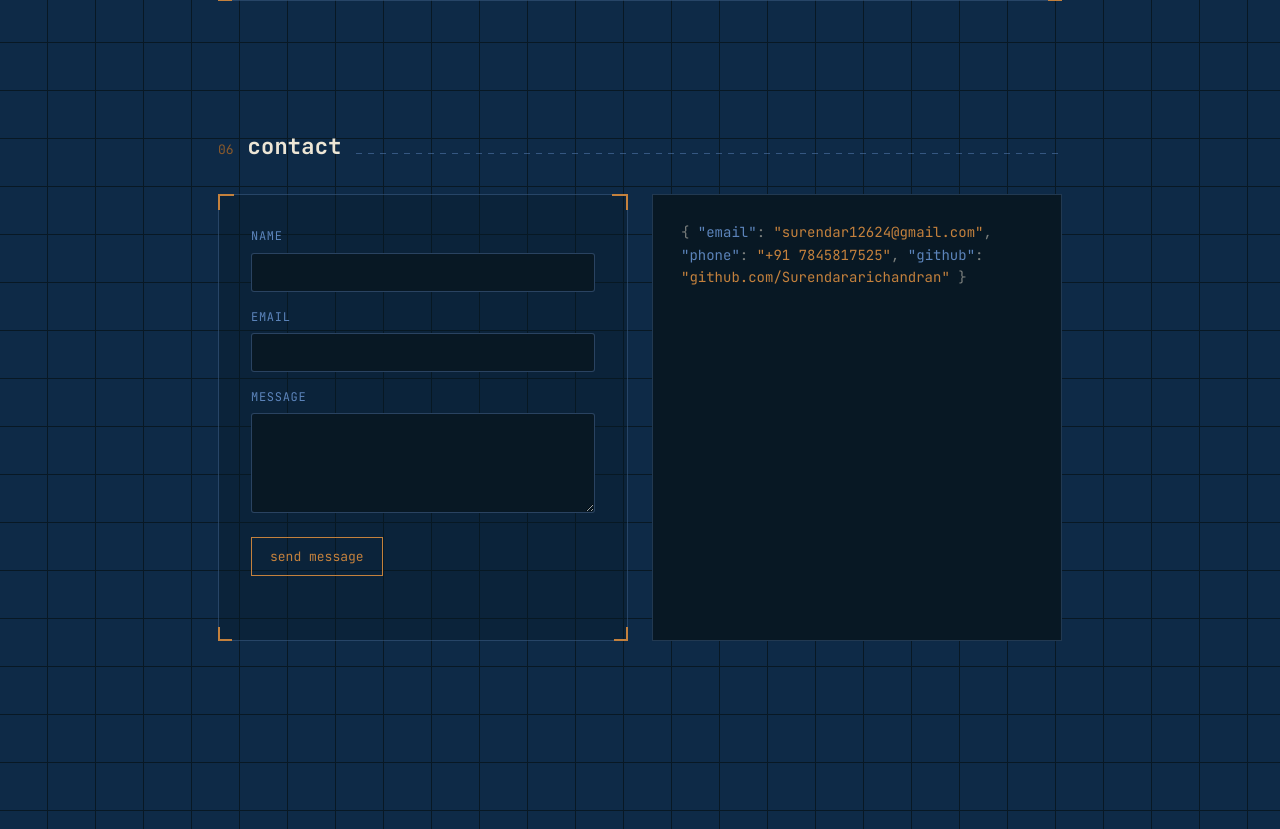
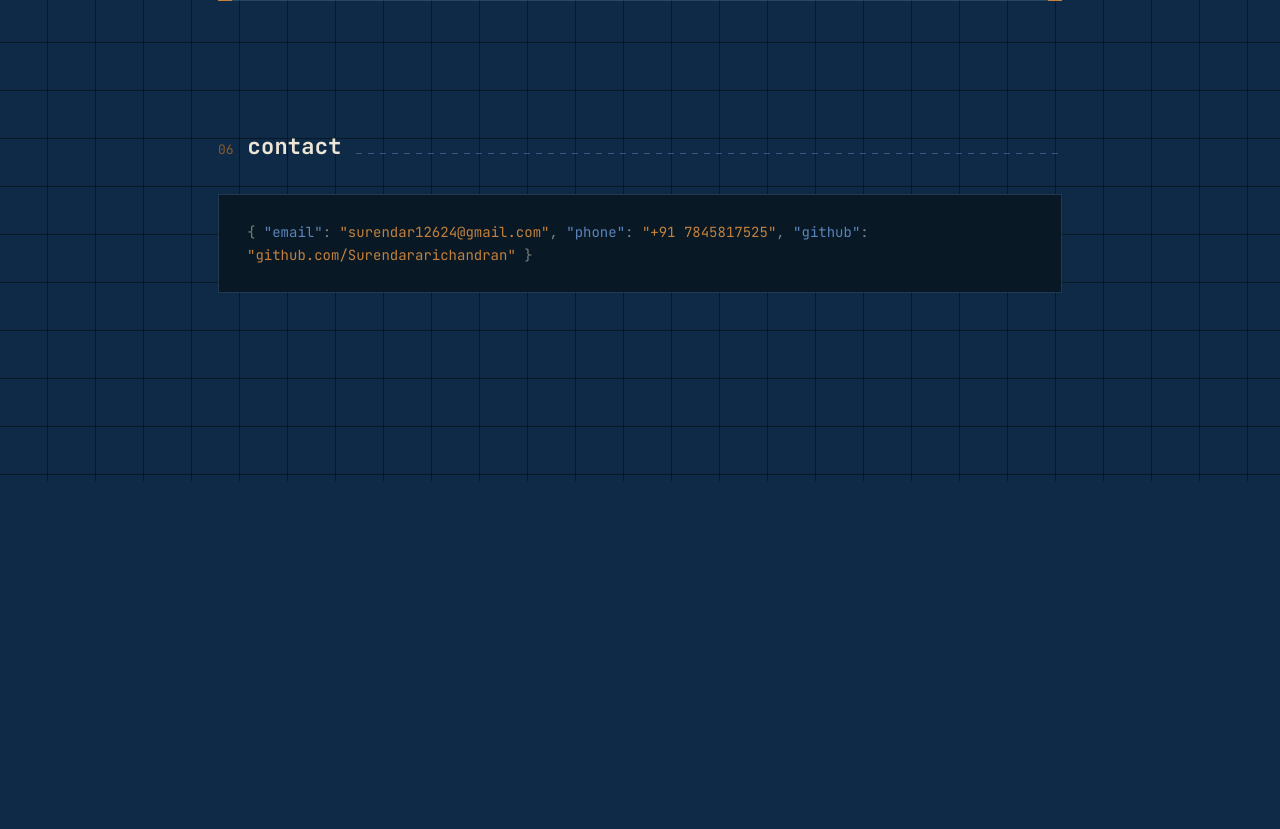
Before and after one commit to Surendararichandran/portfolio, a Flask app: page / in a window 1280 px wide. Shown: the part 2981-3810 px from the top of the page. After the commit the page ends 3462 px from the top, so only its background shows below. Run offline with Flask 3, Linux system fonts and the light colour scheme; data comes from the database, SQL or seed files in the repository.

Commit message:
template change

```diff
--- a/templates/index.html
+++ b/templates/index.html
@@ -152,7 +152,7 @@
       <div class="rule"></div>
     </div>
 
-    <div class="contact-grid">
+    <!--<div class="contact-grid">
       <div class="panel">
         <span class="tick-bl"></span><span class="tick-br"></span>
         <form id="contact-form">
@@ -171,7 +171,7 @@
           <button type="submit" class="btn" id="contact-submit">send message</button>
           <div id="contact-status"></div>
         </form>
-      </div>
+      </div>-->
 
       <div class="payload">
 <span class="punc">{</span>
```
